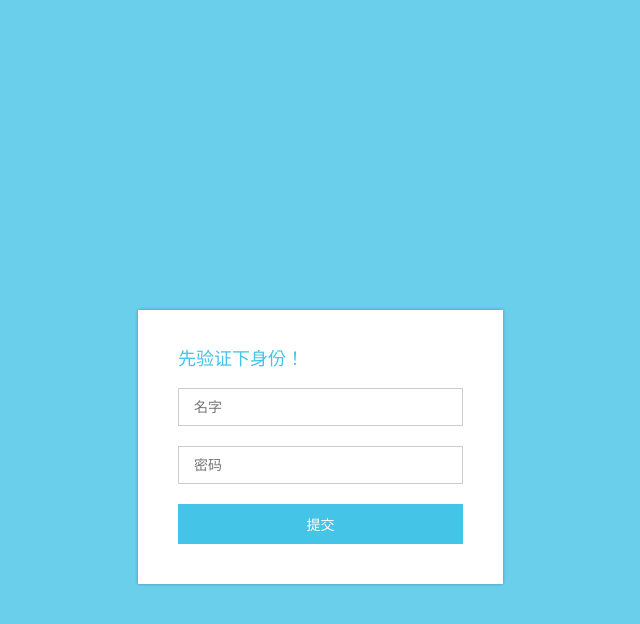
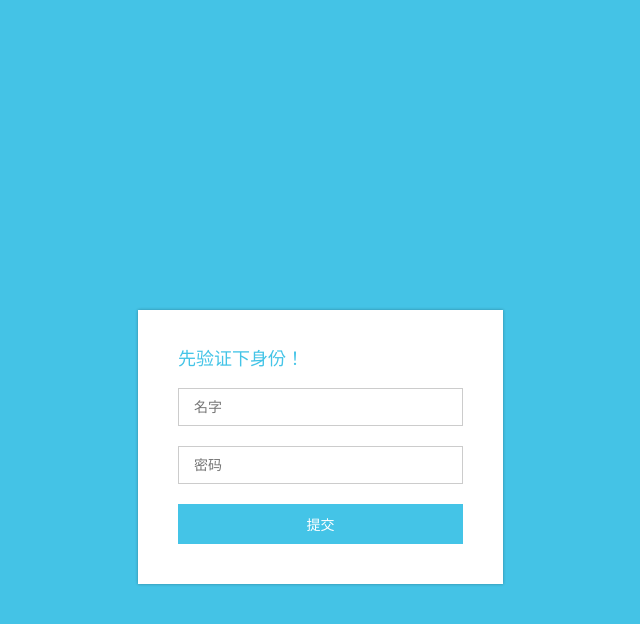
Before and after one commit to leffis/leffis.github.io, a Jekyll site: the page index.html, which Jekyll copies as it is, in a window 1280 px wide. Shown: the top 624 px of the page, without its empty margins (320-960 px from the left). Built offline with Jekyll 4.4.1, drawn with Linux system fonts in a browser that asks for light colours; nearby versions of some CDN libraries.

Commit message:
Remove img, modify link

```diff
--- a/css/index.css
+++ b/css/index.css
@@ -1,7 +1,7 @@
 /* Design based on Blue Login Field of Kevin Sleger https://codepen.io/MurmeltierS/pen/macKb */
 
 body {
-  background: #44c4e7 <img src="../img/failLogin.png"> no-repeat center center fixed;
+  background: #44c4e7 no-repeat center center fixed;
   background-size: cover;
   font-family: "Roboto";
   -webkit-font-smoothing: antialiased;
--- a/index.html
+++ b/index.html
@@ -4,8 +4,9 @@
 		<meta charset="UTF-8">
     	<meta name="viewport" content="width=device-width, initial-scale=1">
 		<title>登录</title>
-    	<link rel="stylesheet" href="css/index.css" type="text/css">
-		<script src="http://code.jquery.com/jquery-1.11.0.min.js"></script><script src="js/index.js" type="text/javascript"></script>
+    	<link rel="stylesheet" href="./css/index.css" type="text/css">
+		<script src="http://ajax.googleapis.com/ajax/libs/jquery/1.9.0/jquery.min.js"></script>
+		<script src="js/index.js" type="text/javascript"></script>
 	</head>
 	<body>
 		<section class="form animated flipInX">
```
